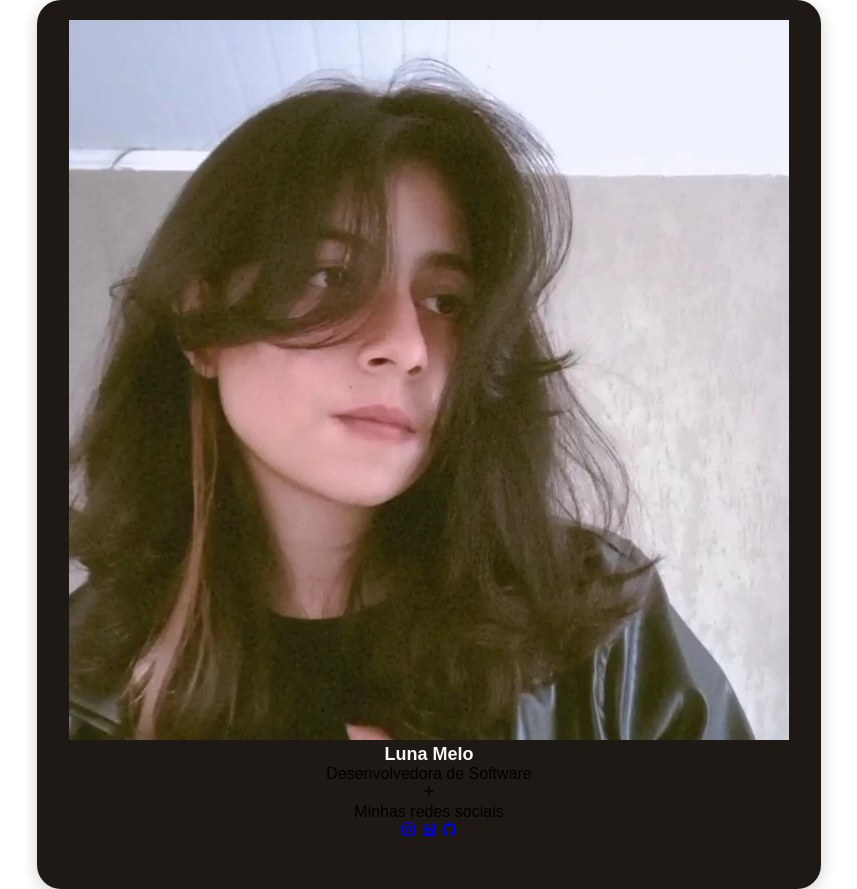
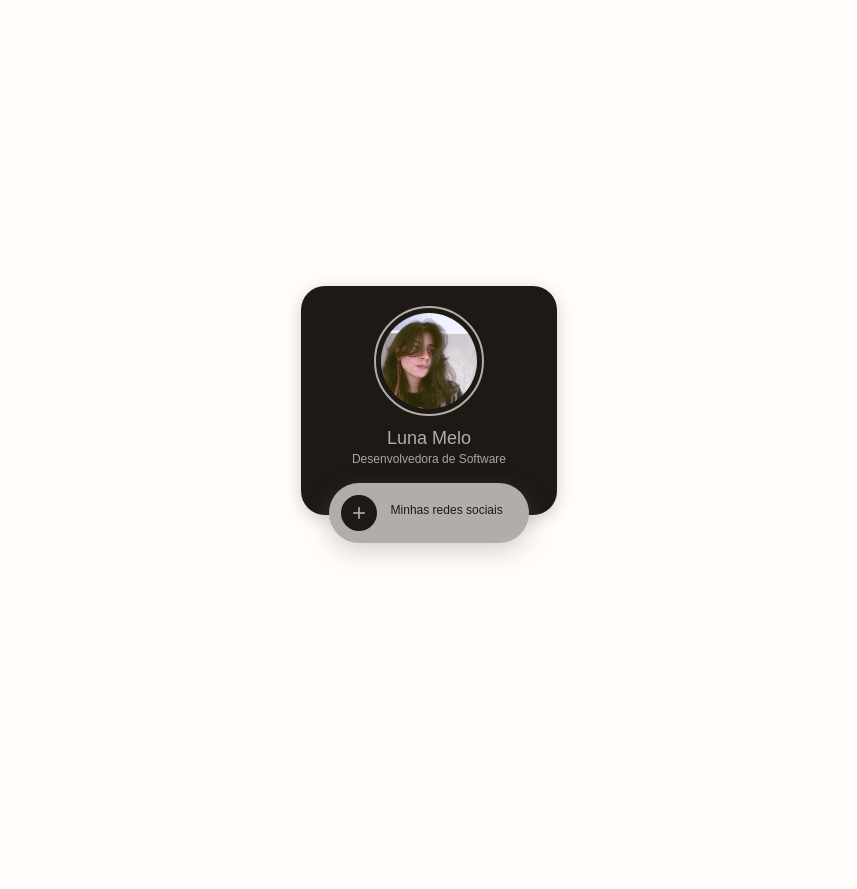
Before and after one commit to LunaMeelo/meu-card, a plain HTML site: page index.html in a window 1280 px wide. Shown: the whole page, without its empty margins (211-1068 px from the left). After the commit the page ends 800 px from the top, so only its background shows below. Drawn offline with nearby package versions, Linux system fonts and the light colour scheme; a web font is replaced by a local one.

Commit message:
Update style.css
style pronto antes das animações no js

```diff
--- a/assets/css/style.css
+++ b/assets/css/style.css
@@ -1,11 +1,11 @@
 @import url(https://fonts.google.com/specimen/Poppins);
 
 :root {
---first-color: hsl (29, 80%, 58%)
---first-color-light: hsl (29, 80%, 70%);
---black-color: hsl (29, 16% 10%);
---text-color: hsl (29, 8%, 65%);
---body-color: hsl (29, 100%, 99%);
+--first-color: rgb(177, 173, 168);
+--first-color-light: hsl(231, 217, 208);
+--black-color: hsl(29, 16%, 10%);
+--text-color: hsl(29, 8%, 65%);
+--body-color: hsl(29, 100%, 99%);
 
 --body-font: 'Poppins', sans-serif;
 --h3-font-size: 1.125rem;
@@ -19,7 +19,7 @@
   margin: 0;
 }
 
-body {
+body{
     font-family: var(--body-font);
     background-color: var(--body-color);
 }
@@ -46,15 +46,107 @@ img{
 
 .card{
     position: relative;
-    width: 256ox;
-    background-color: hsla(29, 16% ,10%);
+    width: 256px;
+    background-color: var(--black-color);
     padding: 1.25rem 2rem 3rem;
     border-radius: 1.5rem;
     text-align: center;
     box-shadow: 0 4px 16px hsla(29, 75%, 8%, .2);
 }
 
+.card__img{
+    width: 96px;
+    border-radius: 50%;
+}
+
+.card__border{
+    width: 110px;
+    height: 110px;
+    border: 2px solid var(--first-color);
+    border-radius: 50%;
+    display: grid;
+    place-items: center;
+    margin: 0 auto .75rem;
+}
+
 .card__name{
-    color: whitesmoke;
-    font-size:1.125rem;
+    color: var(--first-color);
+    font-size: var(--h3-font-size);
+    font-weight: 500;
 }
+
+.card__profession{
+    color: var(--text-color);
+    font-size: var(--smaller-font-size);
+    font-weight: 500;
+}
+
+.card__social{
+    width: 200px;
+    background-color: var(--first-color);
+    padding: .75rem;
+    border-radius: 3rem;
+    text-align: initial;
+    box-shadow: 0 8px 24px rgba(114, 112, 110, 0.3);
+    position: absolute;
+    left: 0;
+    right: 0;
+    bottom: -1.75rem;
+    margin: 0 auto;
+    overflow: hidden;
+    transform-origin: 18px 17px;
+}
+
+.card__social-control{
+    position: relative;
+    transform-origin: 18px 18px;
+    transition: tranform .45s ease;
+    transform: rotate(0);
+}
+.card__social-toggle{
+    display: inline-flex;
+    background-color: var(--black-color);
+    color: var(--first-color);
+    font-size: 1.25rem;
+    padding: .5rem;
+    border-radius: 50%;
+    cursor: pointer;
+    position: relative;
+    z-index: 10;
+}
+
+.card__social-text{
+    display: block;
+    color: var(--black-color);
+    font-size: var(--smaller-font-size);
+    font-weight: 500;
+}
+
+.card__social-list{
+    display: inline-flex;
+    column-gap: .75rem;
+    transform: rotate(135deg);
+    transform-origin: 18px 17px;
+}
+
+.card__social-link{
+    display: inline-flex;
+    background-color: hsl(30, 2%, 53%);
+    color: var(--black-color);
+    font-size: 1.25rem;
+    padding: 6px;
+    border-radius: 50%;
+}
+
+.card__social-text,
+.card__social-list{
+    position: absolute;
+    top: 0;
+    left: 0;
+    right: 0;
+    padding-left: 3.1rem;
+}
+
+.card__social-text{
+    top: .5rem;
+}
```
